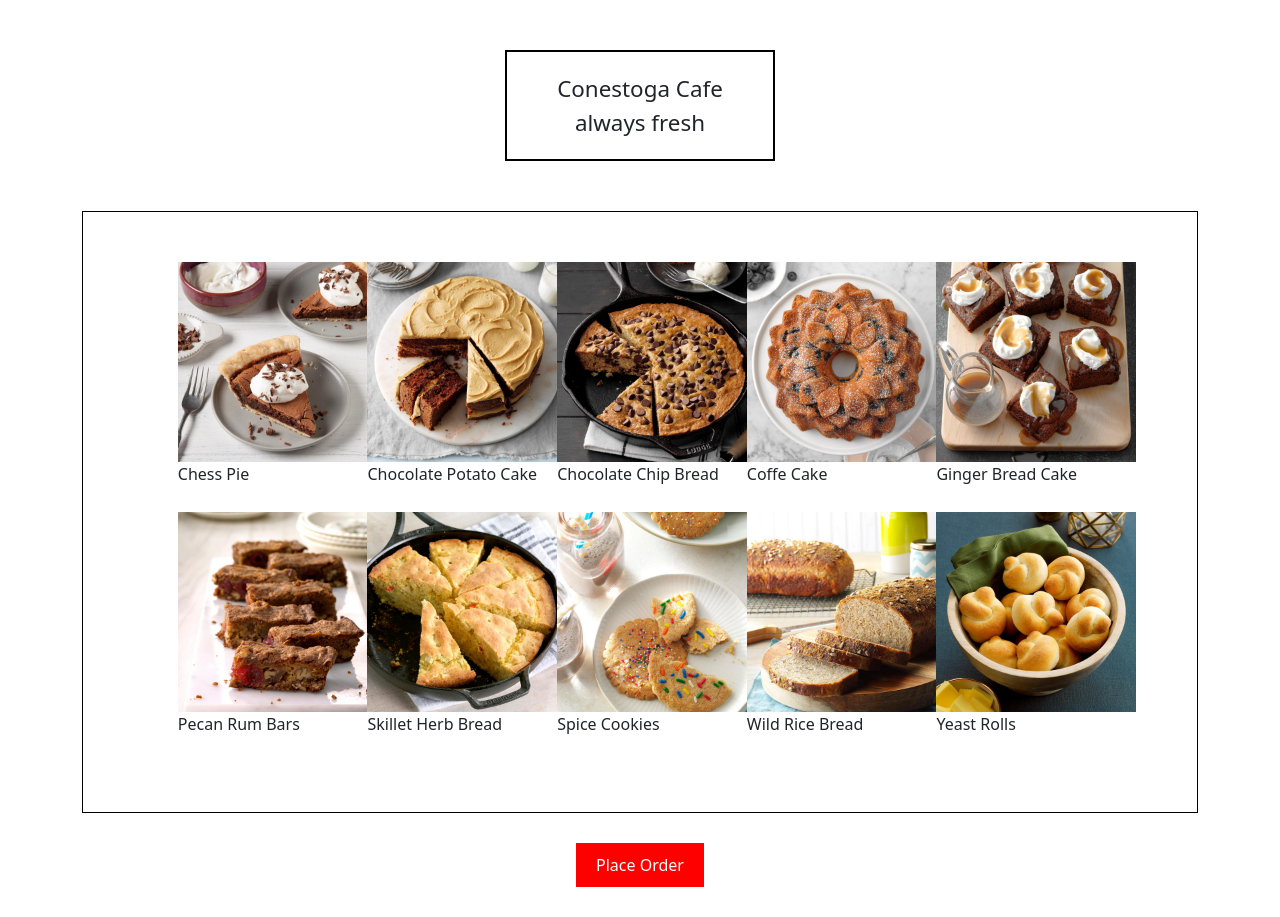
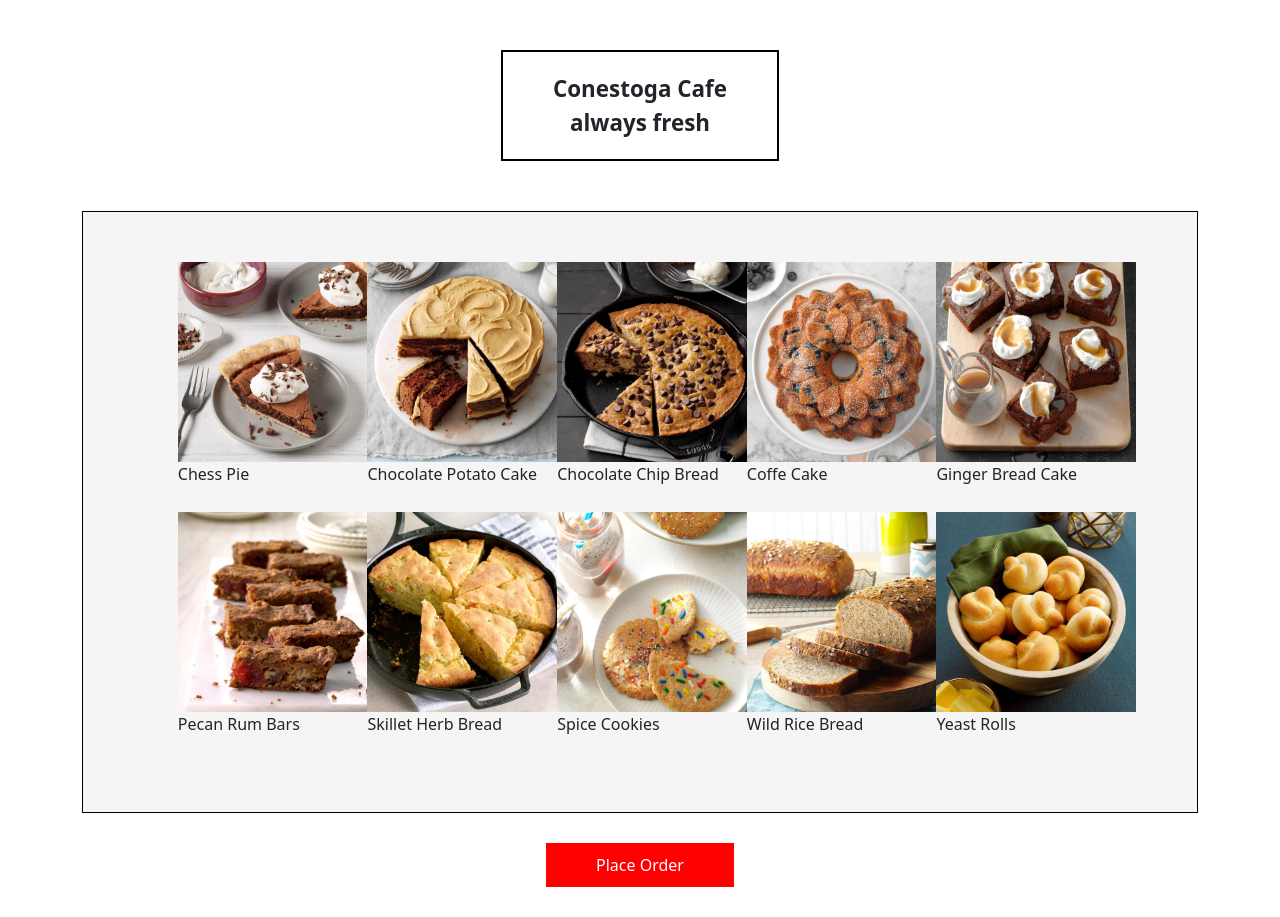
Before and after one commit to ajitsingh07/Midterm_0799, a plain HTML site: page index.html in a window 1280 px wide. Drawn offline with nearby package versions, Linux system fonts and the light colour scheme.

Commit message:
Update style.css

```diff
--- a/style.css
+++ b/style.css
@@ -49,6 +49,7 @@ body{
     padding:20px 50px;
     text-align: center;
     font-size: 1.4rem;
+    font-weight: bold;
     border:2px solid black;
 }
 
@@ -59,6 +60,7 @@ body{
 .f-container{
     padding:50px 0;
     border:1px solid black;
+    background-color: whitesmoke;
 }
 .btn-container{
     padding: 30px;
@@ -68,8 +70,9 @@ button{
     font-size: 1.3rem;
     color:#fff;
     background-color: red;
-    padding:10px 20px;
+    padding:10px 50px;
     border:none;
+
     border-radius: 10px;
     border-radius: 10px;
 }
```
